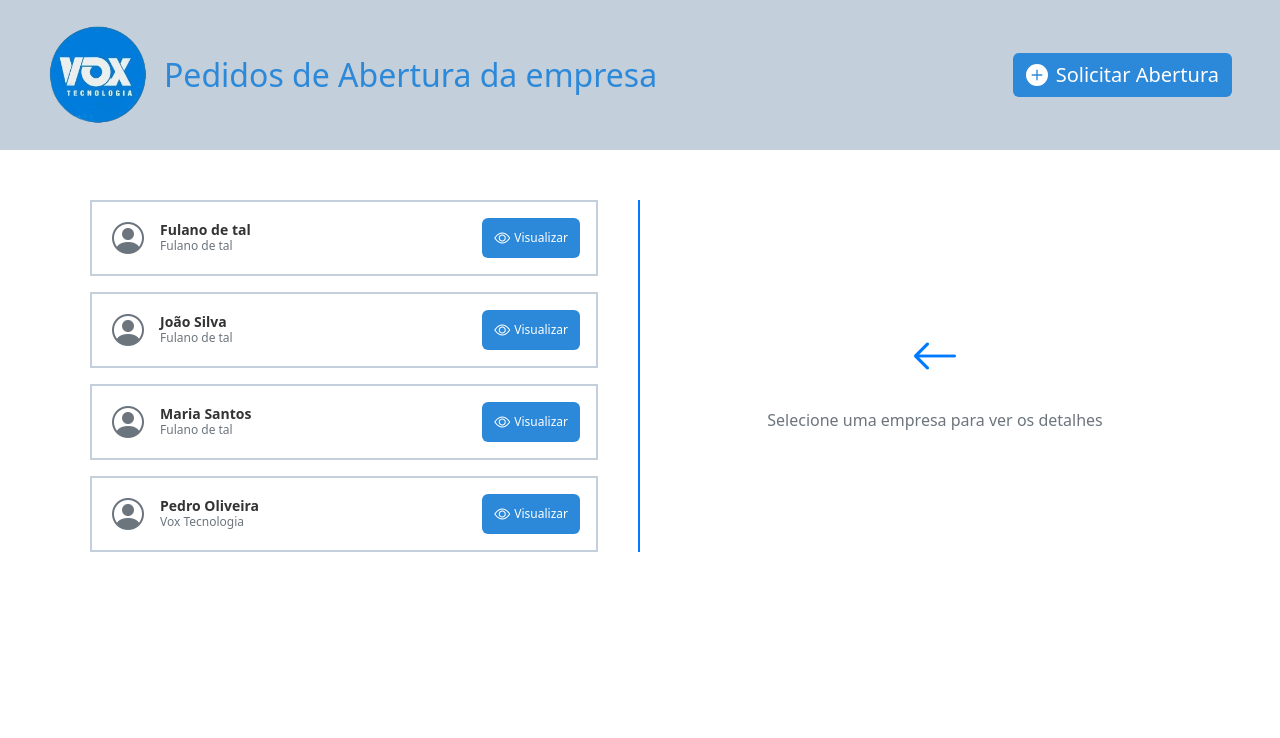
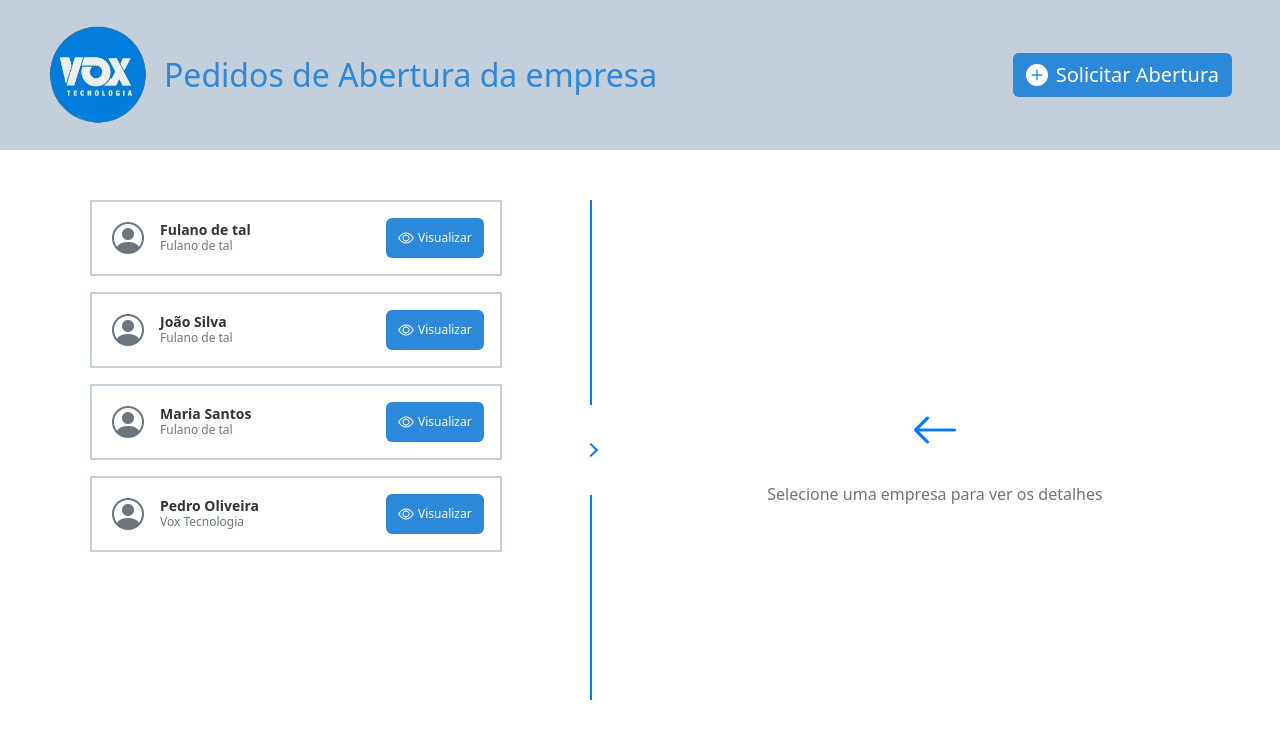
Before and after one commit to RogerXO/abertura-de-empresas-vox, an Angular app: page /pedidos in a window 1280 px wide. Shown: the top 738 px of the page. Built offline with nearby package versions, Linux system fonts and the light colour scheme.

Commit message:
feat: divider with arrow created

```diff
--- a/src/app/views/pedidos/pedidos.component.css
+++ b/src/app/views/pedidos/pedidos.component.css
@@ -1,15 +1,12 @@
-
-
 /* Left Panel Styles */
 .left-panel {
   padding: 0 40px;
-  border-right: 2px solid #007bff;
   overflow-y: auto;
 }
 
 .company-card {
   background: white;
-  border: 2px solid #C3CFDA;
+  border: 2px solid #c3cfda;
   cursor: pointer;
   transition: all 0.2s ease;
 }
@@ -23,6 +20,35 @@
   border-color: #007bff;
   background-color: #f0f8ff;
   box-shadow: 0 2px 8px rgba(0, 123, 255, 0.2);
+}
+
+/* Divider */
+.divider-with-arrow {
+  position: relative;
+}
+
+.vertical-line {
+  width: 2px;
+  height: 100%;
+  background-color: #007bff;
+}
+
+.top-line {
+  margin-bottom: 40px;
+}
+
+.bottom-line {
+  margin-top: 40px;
+}
+
+.arrow-icon {
+  border: solid #007bff;
+  border-width: 2px 2px 0 0;
+  display: inline-block;
+  padding: 4px;
+  transform: rotate(45deg);
+  background-color: white;
+  z-index: 1;
 }
 
 /* Right Panel Styles */
@@ -57,7 +83,8 @@
     flex-direction: column;
   } */
 
-  .left-panel, .right-panel {
+  .left-panel,
+  .right-panel {
     height: 50%;
   }
 
--- a/src/app/views/pedidos/pedidos.component.html
+++ b/src/app/views/pedidos/pedidos.component.html
@@ -1,7 +1,7 @@
-<section class="container-fluid">
-  <div class="row">
+<section class="container-fluid h-100">
+  <div class="row position-relative h-100">
     <!-- Company List -->
-    <section class="col-md-6 left-panel">
+    <section class="col-md-5 left-panel">
       <div class="d-flex flex-column gap-3">
         <div
           *ngFor="let company of companies"
@@ -9,14 +9,29 @@
           [class.selected]="selectedCompany?.id === company.id"
           (click)="selectCompany(company)"
         >
-          <app-company-card [company]="company" class="w-100"></app-company-card>
+          <app-company-card
+            [company]="company"
+            class="w-100"
+          ></app-company-card>
         </div>
       </div>
     </section>
 
+    <!-- Divider  -->
+    <div
+      class="col-md-1 divider-with-arrow d-none d-md-flex flex-column align-items-center justify-content-center"
+    >
+      <div class="vertical-line top-line"></div>
+      <div class="arrow-icon"></div>
+      <div class="vertical-line bottom-line"></div>
+    </div>
+
     <!-- Company Details -->
     <aside class="col-md-6 right-panel">
-      <app-company-detail *ngIf="selectedCompany" [company]="selectedCompany"></app-company-detail>
+      <app-company-detail
+        *ngIf="selectedCompany"
+        [company]="selectedCompany"
+      ></app-company-detail>
 
       <div class="empty-state" *ngIf="!selectedCompany">
         <div class="empty-icon">
```
